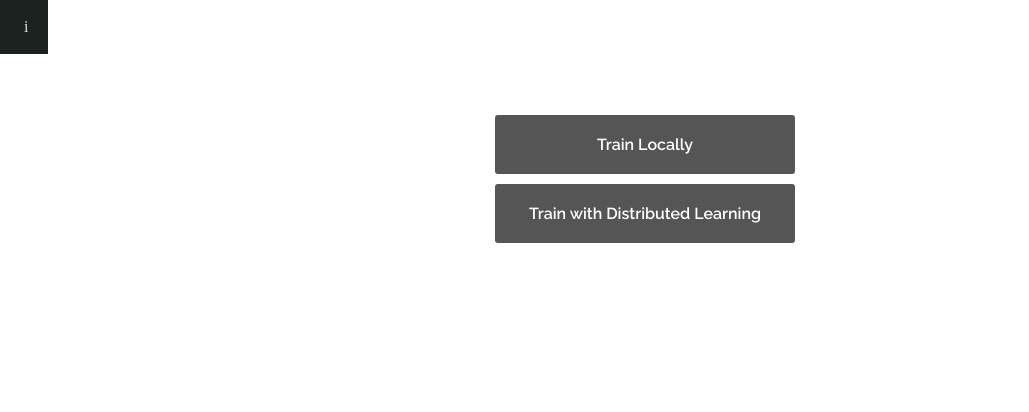
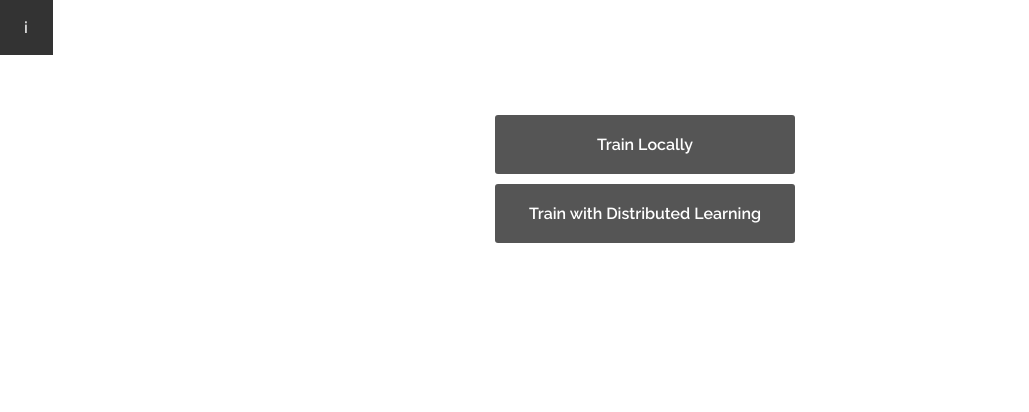
Before and after one commit to rolyatmax/tictactoe, a website: page public/index.html in a window 1280 px wide. Shown: the top 412 px of the page, without its empty margins (0-1029 px from the left). Drawn offline with nearby package versions, Linux system fonts and the light colour scheme.

Commit message:
updating info module

```diff
--- a/public/style/info.css
+++ b/public/style/info.css
@@ -21,6 +21,7 @@
 	line-height: 1.5em;
 	letter-spacing: 0;
 	font-size: 0.95em;
+	box-sizing: content-box;
 }
 
 .info_container.open {
@@ -88,11 +89,11 @@
 	color: #ddd;
 	cursor: pointer;
 	padding: 18px 24px;
-	box-shadow: 1px 0 1px rgba(255,255,255,0.15);
 	letter-spacing: 2em;
 	width: 0.3em;
 	overflow: hidden;
 	text-align: left;
+	box-sizing: content-box;
 }
 
 .info_btn:hover {
--- a/public/style/style.scss
+++ b/public/style/style.scss
@@ -6,12 +6,12 @@
 
 body {
     margin: 0;
+    font-family: "Raleway", "Helvetica Neue", Helvetica, sans-serif;
+    color: #333;
 }
 
 #container {
     position: relative;
-	font-family: "Raleway", "Helvetica Neue", Helvetica, sans-serif;
-	color: #333;
 	width: 650px;
 	margin: 0 auto;
 	padding: 10px 0;
@@ -153,3 +153,8 @@ h5 {
     font-weight: bold;
     margin-bottom: 10px;
 }
+
+.info_btn, .info_container {
+    font-weight: 600;
+    background-color: #333;
+}
```
Also changed, not shown: public/style/style.css.
